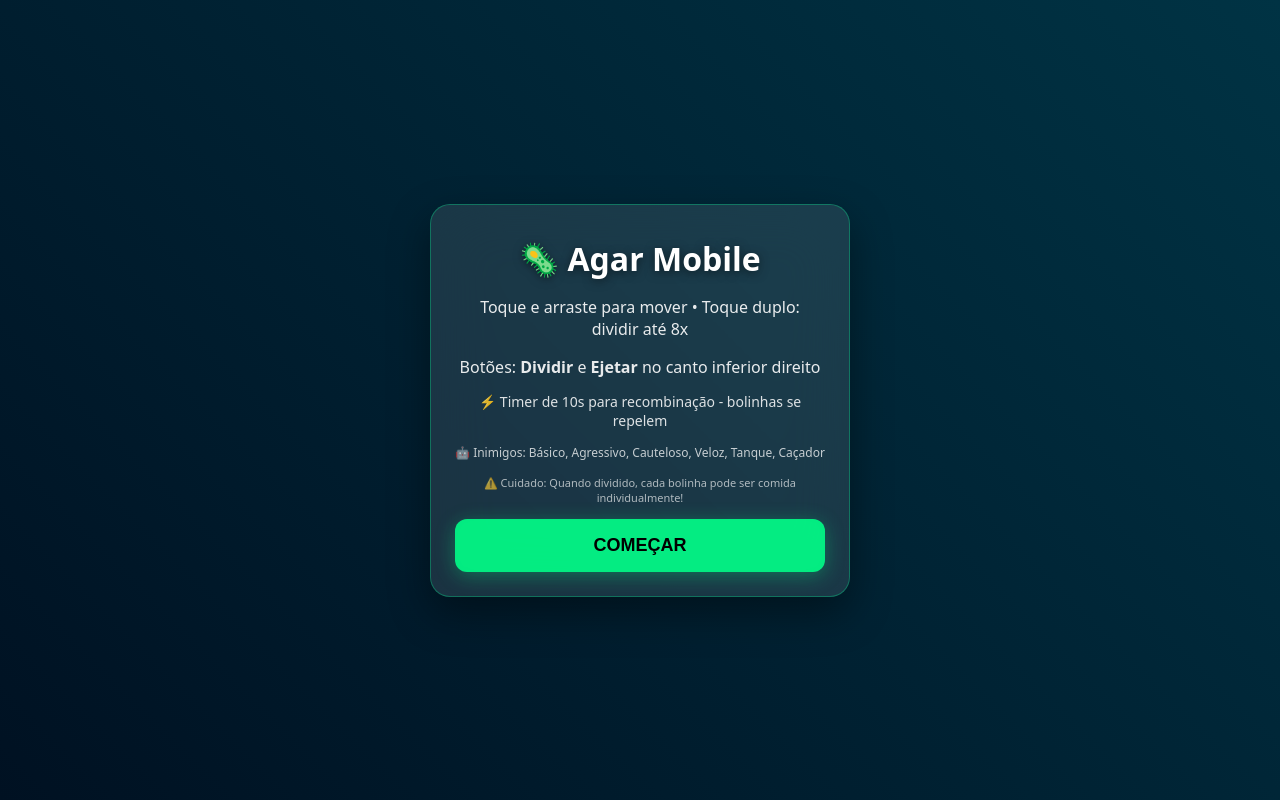
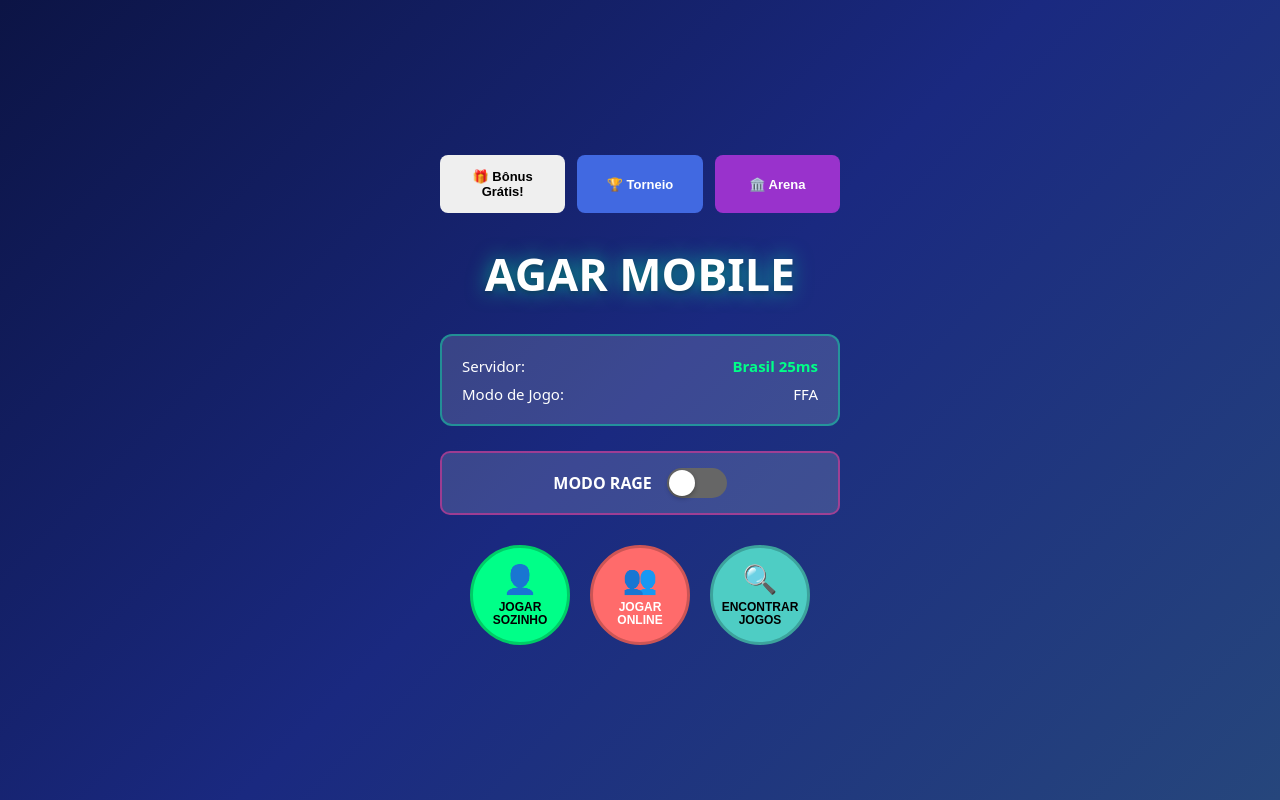
Before and after one commit to higorgatti/agar-io, a plain HTML site: page index.html in a window 1280 px wide. Drawn offline with Linux system fonts and the light colour scheme.

Commit message:
Atualizar o index.html

```diff
--- a/index.html
+++ b/index.html
@@ -24,25 +24,84 @@
   font-weight:600; text-shadow:none;
 }
 
-/* Start - Glassmorphism */
-#start{position:absolute;inset:0;display:flex;align-items:center;justify-content:center;z-index:20}
-#start .box{
-  width:min(420px,92vw); background:rgba(255,255,255,0.1);
-  backdrop-filter:blur(30px); -webkit-backdrop-filter:blur(30px);
-  border:1px solid rgba(0,255,153,0.3); color:#fff; border-radius:20px;
-  padding:24px; text-align:center; box-shadow:0 16px 40px rgba(0,0,0,0.4);
+/* Start - Interface Simples e Limpa */
+#start{
+  position:absolute;inset:0;display:flex;align-items:center;justify-content:center;z-index:20;
+  background: linear-gradient(135deg, #0c1445 0%, #1a2980 50%, #26467c 100%);
 }
-#start h1{margin:8px 0 12px 0;text-shadow:0 2px 10px rgba(0,0,0,0.5)}
-#start p{opacity:0.9;margin-bottom:14px}
-#start button{
-  width:100%;padding:16px;border-radius:12px;border:none;
-  background:rgba(0,255,136,0.9);
-  backdrop-filter:blur(10px); -webkit-backdrop-filter:blur(10px);
-  font-weight:800;font-size:18px;
-  box-shadow:0 4px 20px rgba(0,255,136,0.3);
-  transition:all 0.2s ease; cursor:pointer;
+
+#start .container{
+  width:min(400px,90vw); text-align:center; position:relative;
 }
-#start button:active{transform:scale(0.98)}
+
+/* Logo principal */
+#start .logo{
+  font-size:2.8em; font-weight:900; margin-bottom:30px; color:#fff;
+  text-shadow: 0 0 20px rgba(0,255,170,0.6), 0 2px 4px rgba(0,0,0,0.3);
+}
+
+/* Botões superiores */
+#start .topBtns{display:flex;gap:12px;margin-bottom:30px;}
+#start .topBtn{
+  flex:1;padding:14px 12px;border-radius:8px;border:none;font-weight:600;font-size:13px;
+  cursor:pointer;transition:all 0.2s;
+}
+#start .topBtn.free{background:#ffd700;color:#000;}
+#start .topBtn.tournament{background:#4169e1;color:#fff;}
+#start .topBtn.arena{background:#9932cc;color:#fff;}
+#start .topBtn:active{transform:scale(0.95);}
+
+/* Info do servidor */
+#start .serverInfo{
+  background:rgba(255,255,255,0.15);
+  border:2px solid rgba(0,255,170,0.4);border-radius:12px;padding:20px;margin-bottom:25px;
+}
+#start .serverRow{
+  display:flex;justify-content:space-between;margin-bottom:8px;color:#fff;font-size:15px;font-weight:500;
+}
+#start .serverRow:last-child{margin-bottom:0;}
+#start .ping{color:#00ff88;font-weight:700;}
+
+/* Toggle Rage Mode */
+#start .toggleSection{margin-bottom:30px;}
+#start .toggle{
+  display:flex;align-items:center;justify-content:center;gap:15px;
+  background:rgba(255,255,255,0.15);
+  border:2px solid rgba(255,50,150,0.5);border-radius:10px;padding:15px;
+}
+#start .toggleSwitch{
+  width:60px;height:30px;border-radius:15px;background:#666;
+  position:relative;cursor:pointer;transition:all 0.3s;
+}
+#start .toggleSwitch.active{background:#ff0080;}
+#start .toggleSwitch::after{
+  content:'';width:26px;height:26px;border-radius:50%;background:#fff;
+  position:absolute;top:2px;left:2px;transition:all 0.3s;
+  box-shadow:0 2px 5px rgba(0,0,0,0.3);
+}
+#start .toggleSwitch.active::after{left:32px;}
+#start .toggleLabel{color:#fff;font-weight:600;font-size:16px;}
+
+/* Botões principais */
+#start .mainBtns{display:flex;justify-content:center;gap:20px;}
+#start .mainBtn{
+  width:100px;height:100px;border-radius:50%;border:3px solid;cursor:pointer;
+  position:relative;transition:all 0.2s;font-weight:600;
+  display:flex;flex-direction:column;align-items:center;justify-content:center;
+}
+#start .mainBtn:active{transform:scale(0.95);}
+#start .mainBtn .icon{font-size:28px;margin-bottom:5px;}
+#start .mainBtn .text{font-size:12px;line-height:1.1;}
+
+#start .mainBtn.solo{
+  background:#00ff88;border-color:#00cc66;color:#000;
+}
+#start .mainBtn.online{
+  background:#ff6b6b;border-color:#cc5555;color:#fff;
+}
+#start .mainBtn.find{
+  background:#4ecdc4;border-color:#3ca39c;color:#000;
+}
 
 /* Game over - Glassmorphism */
 #over{position:absolute;inset:0;display:flex;align-items:center;justify-content:center;z-index:20}
@@ -120,14 +179,63 @@
 <div id="splitStatus">🔄 RECOMBINAÇÃO EM <span id="splitTime">10</span>s</div>
 
 <div id="start">
-  <div class="box">
-    <h1>🦠 Agar Mobile</h1>
-    <p>Toque e arraste para mover • Toque duplo: dividir até 8x</p>
-    <p>Botões: <b>Dividir</b> e <b>Ejetar</b> no canto inferior direito</p>
-    <p style="font-size:14px;opacity:0.85">⚡ Timer de 10s para recombinação - bolinhas se repelem</p>
-    <p style="font-size:12px;opacity:0.75">🤖 Inimigos: Básico, Agressivo, Cauteloso, Veloz, Tanque, Caçador</p>
-    <p style="font-size:11px;opacity:0.65">⚠️ Cuidado: Quando dividido, cada bolinha pode ser comida individualmente!</p>
-    <button id="btnStart">COMEÇAR</button>
+  <!-- Partículas de fundo -->
+  <div class="particle" style="left:10%;animation-delay:0s;"></div>
+  <div class="particle" style="left:20%;animation-delay:2s;"></div>
+  <div class="particle" style="left:30%;animation-delay:4s;"></div>
+  <div class="particle" style="left:40%;animation-delay:1s;"></div>
+  <div class="particle" style="left:50%;animation-delay:3s;"></div>
+  <div class="particle" style="left:60%;animation-delay:5s;"></div>
+  <div class="particle" style="left:70%;animation-delay:2.5s;"></div>
+  <div class="particle" style="left:80%;animation-delay:4.5s;"></div>
+  <div class="particle" style="left:90%;animation-delay:1.5s;"></div>
+
+  <div class="container">
+    <!-- Botões superiores -->
+    <div class="topBtns">
+      <button class="topBtn">🎁 Bônus Grátis!</button>
+      <button class="topBtn tournament">🏆 Torneio</button>
+      <button class="topBtn arena">🏛️ Arena</button>
+    </div>
+
+    <!-- Logo principal -->
+    <div class="logo">AGAR MOBILE</div>
+
+    <!-- Informações do servidor -->
+    <div class="serverInfo">
+      <div class="serverRow">
+        <span>Servidor:</span>
+        <span class="ping">Brasil 25ms</span>
+      </div>
+      <div class="serverRow">
+        <span>Modo de Jogo:</span>
+        <span>FFA</span>
+      </div>
+    </div>
+
+    <!-- Toggle Rage Mode -->
+    <div class="toggleSection">
+      <div class="toggle">
+        <span class="toggleLabel">MODO RAGE</span>
+        <div class="toggleSwitch" id="rageToggle"></div>
+      </div>
+    </div>
+
+    <!-- Botões principais -->
+    <div class="mainBtns">
+      <button class="mainBtn solo" id="btnStart">
+        <div class="icon">👤</div>
+        <div class="text">JOGAR<br>SOZINHO</div>
+      </button>
+      <button class="mainBtn online">
+        <div class="icon">👥</div>
+        <div class="text">JOGAR<br>ONLINE</div>
+      </button>
+      <button class="mainBtn find">
+        <div class="icon">🔍</div>
+        <div class="text">ENCONTRAR<br>JOGOS</div>
+      </button>
+    </div>
   </div>
 </div>
 
@@ -374,11 +482,25 @@ document.getElementById('btnRestart').onclick = startGame;
 document.getElementById('btnSplit').onclick = ()=>{ if(gameRunning) splitPlayer(); };
 document.getElementById('btnEject').onclick = ()=>{ if(gameRunning) ejectMass(); };
 
+// Toggle do Rage Mode
+let rageStartMode = false;
+document.getElementById('rageToggle').onclick = function(){
+  rageStartMode = !rageStartMode;
+  this.classList.toggle('active', rageStartMode);
+};
+
 /* ===== Jogo ===== */
 function startGame(){
   reset();
   gameRunning=true; window.__GAME_RUNNING__=true;
   startTime=Date.now(); score=0; splitEnd=0; moveTarget=null;
+
+  // Aplicar Rage Mode inicial se ativado
+  if(rageStartMode){
+    player.rageMode = true;
+    player.rageEnd = Date.now() + 15000; // 15s de rage inicial
+  }
+
   startPane.classList.add('hidden'); overPane.classList.add('hidden');
   ui.classList.remove('hidden'); minimapWrap.classList.remove('hidden'); mobileBtns.classList.remove('hidden');
   requestAnimationFrame(loop);
```
